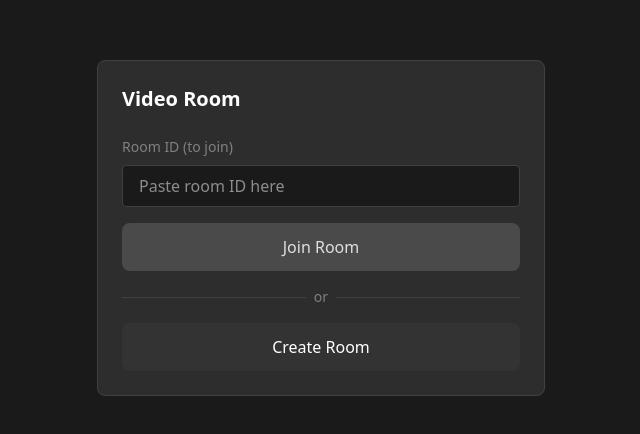
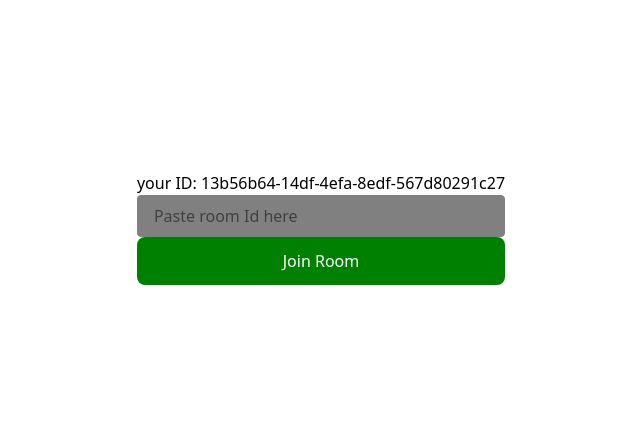
Before and after one commit to teasec4/video-call-bun-ts, a React (Vite) app: page / in a window 1280 px wide. Shown: the part 172-606 px from the top of the page, without its empty margins (319-959 px from the left). Built offline with nearby package versions, Linux system fonts and the light colour scheme.

Commit message:
rewrite logic for server and react

```diff
--- a/src/App.tsx
+++ b/src/App.tsx
@@ -3,14 +3,16 @@ import { HomePage } from "./pages/HomePage";
 import { RoomPage } from "./pages/RoomPage";
 import { ThemeProvider } from "./context/ThemeContext";
 import "./index.css";
+import { TestPage } from "./pages/TestPage";
 
 export function App() {
   return (
     <ThemeProvider>
       <Router>
         <Routes>
-          <Route path="/" element={<HomePage />} />
-          <Route path="/room/:roomId" element={<RoomPage />} />
+          {/*<Route path="/" element={<HomePage />} />
+          <Route path="/room/:roomId" element={<RoomPage />} />*/}
+          <Route path="/" element={<TestPage/> }/>
         </Routes>
       </Router>
     </ThemeProvider>
--- a/src/components/roomControl.tsx
+++ b/src/components/roomControl.tsx
@@ -1,6 +1,7 @@
 import { useState } from "react";
 import clsx from "clsx";
-import { useHttp } from "@/hooks/useHttpConnectRoom";
+import { useHttp } from "@/hooks/useHttp";
+import { getOrCreateClientId } from "@/utils/uuid";
 
 const API_URL = 'http://localhost:3030';
 
@@ -16,7 +17,7 @@ export function RoomControl({ onRoomCreated, onJoinRoom}:RoomControlProps) {
     onCreateRoom: (id) => console.log("Created:", id),
   });
 
-  const [clientId] = useState(() => crypto.randomUUID());
+  const [clientId] = useState(() => getOrCreateClientId());
 
 
   const handleCreateRoom = async () => {
--- /dev/null
+++ b/src/pages/TestPage.tsx
@@ -0,0 +1,40 @@
+import { getOrCreateClientId } from "@/utils/uuid";
+import { useState } from "react";
+
+export function TestPage() {
+  const [inputRoomId, setInputRoomId] = useState("");
+  const [clientId] = useState(() => getOrCreateClientId())
+  console.log(`generated clientId ${clientId}`)
+  return (
+    <>
+      <div className="w-screen h-screen flex items-center justify-center">
+        <div className="flex-col">
+          <div>
+            <p> your ID: {clientId}</p>
+            <input
+              type="text"
+              value={inputRoomId}
+              onChange={(e) => setInputRoomId(e.target.value)}
+              placeholder="Paste room Id here"
+              style={{
+                borderColor: 'gray',
+                backgroundColor: 'gray'
+              }}
+              className="w-full px-4 py-2 rounded border"
+            />
+          </div>
+          <div>
+            <button
+              onClick={() => { console.log('btn clicked') }}
+              style={{backgroundColor:'green', color:'white'}}
+              className="w-full py-3 rounded-lg "
+            >
+              Join Room
+            </button>
+          </div>
+        </div>
+
+      </div>
+    </>
+  )
+}
--- /dev/null
+++ b/src/types/messages.ts
@@ -0,0 +1,140 @@
+// union types
+export type ClientMessage =
+  | JoinMessage
+  | ChatMessage
+  | OfferMessage
+  | AnswerMessage
+  | IceCandidateMessage;
+
+export type ServerMessage =
+  | JoinedMessage
+  | ErrorMessage
+  | ChatMessage
+  | OfferMessage
+  | AnswerMessage
+  | IceCandidateMessage;
+
+export type WSMessageType =
+  | "join"
+  | "joined"
+  | "error"
+  | "chat"
+  | "offer"
+  | "answer"
+  | "ice_candidate"
+  | "user-left";
+
+export interface ServerReqCreateRoom{
+  type: "create",
+  payload: {
+    roomId: string,
+    clientId: string,
+  }
+}
+
+export interface ServerReqJoinRoom{
+  type: "join",
+  payload: {
+    roomId: string,
+    clientId: string,
+  }
+}
+
+export interface ServerResRoomCreated{
+  type: "created",
+  payload: {
+    roomId: string,
+  }
+}
+
+export interface WSPayload {
+  from: string;
+  to: string;
+  data: Record<string, string>; // строго string!
+}
+
+export interface WSMessage {
+  type: WSMessageType;
+  payload: WSPayload;
+}
+
+export interface JoinMessage {
+  type: "join";
+  payload: {
+    from: string; // clientId
+    to: string;   // обычно ""
+    data: {
+      roomId: string;
+    };
+  };
+}
+
+export interface JoinedMessage {
+  type: "joined";
+  payload: {
+    from: "server";
+    to: string; // clientId
+    data: {
+      type: string; // сейчас сервер отправляет { type: "joined" }
+    };
+  };
+}
+
+export interface ErrorMessage {
+  type: "error";
+  payload: {
+    from: "server";
+    to: string;
+    data: {
+      error: string;
+    };
+  };
+}
+
+export interface ChatMessage {
+  type: "chat";
+  payload: {
+    from: string;
+    to: string;
+    data: {
+      msg: string;
+    };
+  };
+}
+
+
+// offer answer ice
+export interface OfferMessage {
+  type: "offer";
+  payload: {
+    from: string;
+    to: string;
+    data: {
+      sdp: string; // сериализованный SDP
+    };
+  };
+}
+
+export interface AnswerMessage {
+  type: "answer";
+  payload: {
+    from: string;
+    to: string;
+    data: {
+      sdp: string;
+    };
+  };
+}
+
+export interface IceCandidateMessage {
+  type: "ice_candidate";
+  payload: {
+    from: string;
+    to: string;
+    data: {
+      candidate: string;
+      sdpMid: string;
+      sdpMLineIndex: string; // строка, не number!
+    };
+  };
+}
--- /dev/null
+++ b/src/utils/uuid.ts
@@ -0,0 +1,9 @@
+export function getOrCreateClientId(): string{
+  const existing = localStorage.getItem("clientId")
+  if (existing)
+    return existing
+
+  const newClientId = crypto.randomUUID()
+  localStorage.setItem("clientId", newClientId)
+  return newClientId
+}
```
Also changed, not shown: src/hooks/useHttp.ts (renamed from src/hooks/useHttpConnectRoom.ts).
